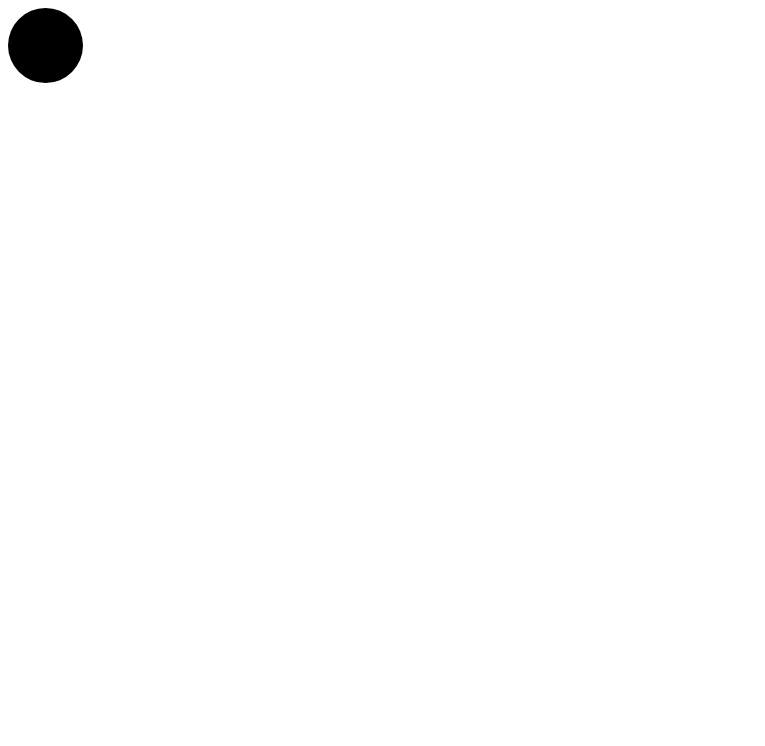
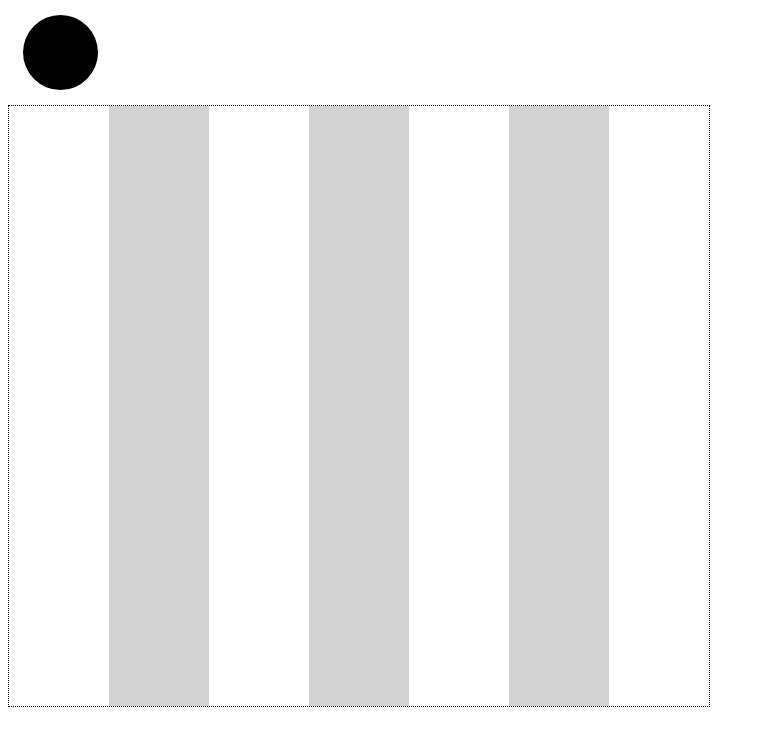
Before and after one commit to imnickvaughn/-connect-4, an Angular app: page / in a window 1280 px wide. Shown: the top 746 px of the page, without its empty margins (0-765 px from the left). Built offline with nearby package versions, Linux system fonts and the light colour scheme.

Commit message:
game board

```diff
--- a/src/app/app.component.html
+++ b/src/app/app.component.html
@@ -1 +1,10 @@
 <div class="chip"></div>
+<div class="game-board">
+    <div id="column0" class="column"></div>
+    <div id="column1" class="column"></div>
+    <div id="column2" class="column"></div>
+    <div id="column3" class="column"></div>
+    <div id="column4" class="column"></div>
+    <div id="column5" class="column"></div>
+    <div id="column6" class="column"></div>
+</div>
--- a/src/app/app.component.scss
+++ b/src/app/app.component.scss
@@ -3,4 +3,21 @@
     background-color: black;
     width: 75px;
     height: 75px;
+    margin: 15px;
 }
+
+.game-board {
+    display: flex;
+    flex-direction: row;
+    border: 1px dotted black;
+    width: fit-content;
+}
+
+.column {
+    width: 100px;
+    height: 600px;
+}
+
+.column:nth-child(2n) {
+    background: lightgray;
+}
```
